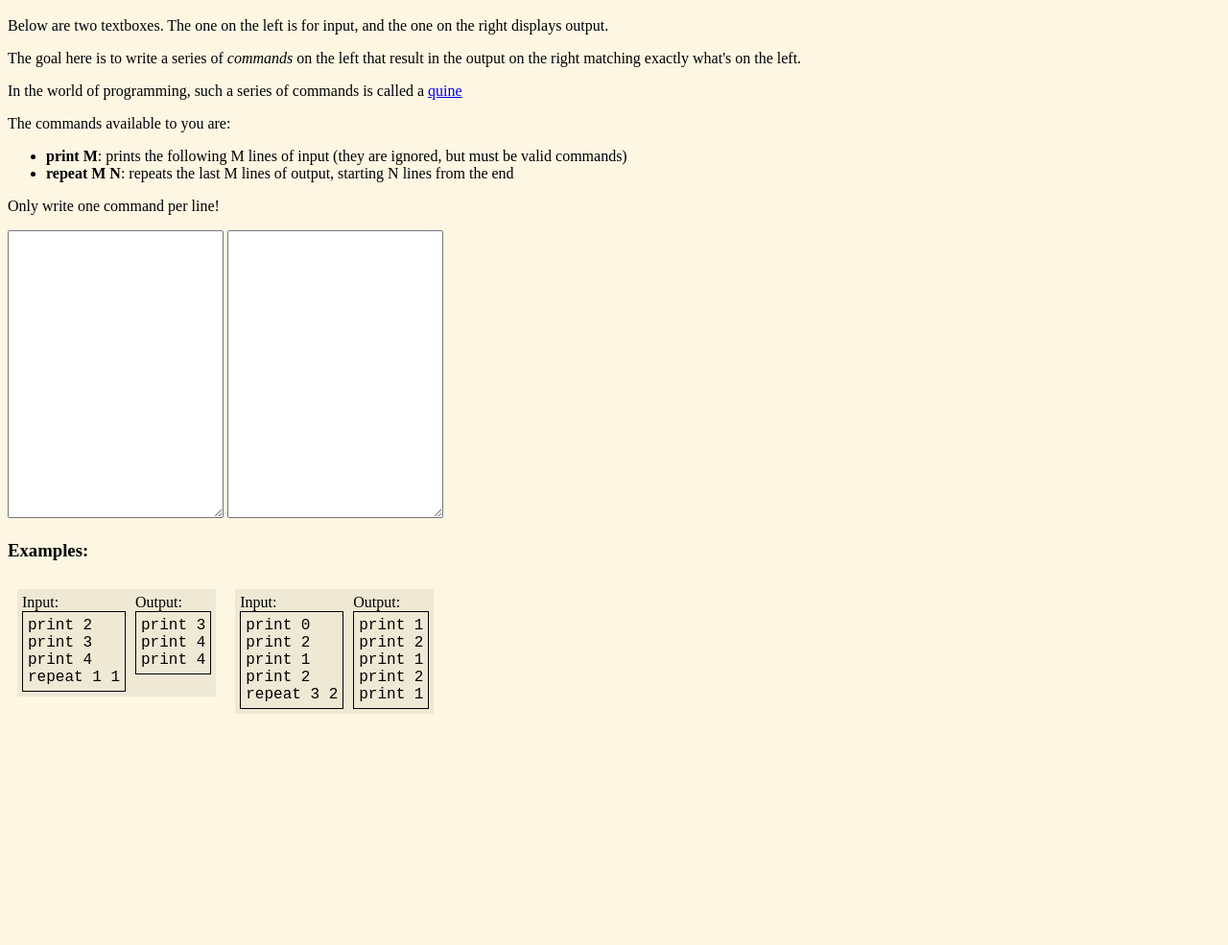
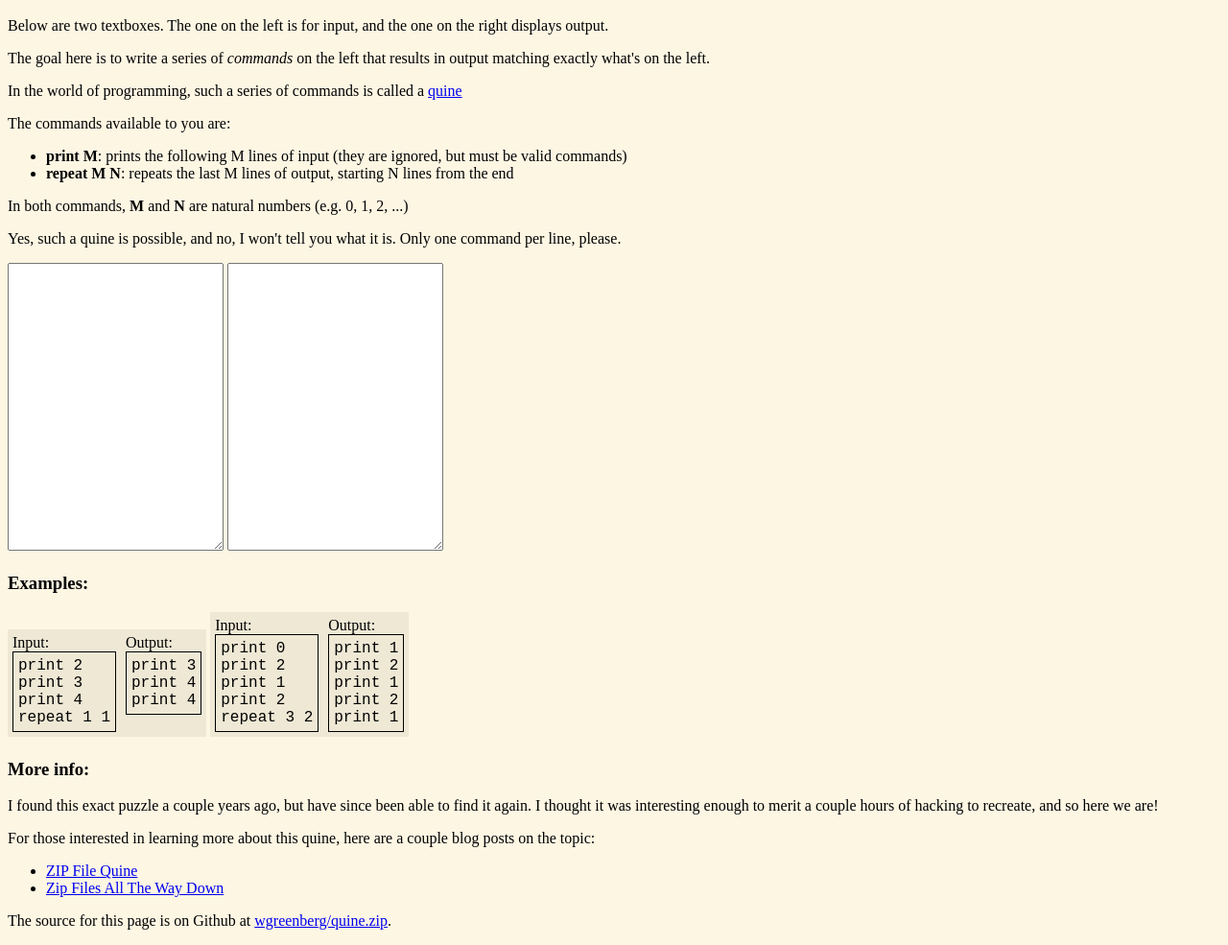
Before and after one commit to wgreenberg/quine.zip, a website: page index.html in a window 1280 px wide. Shown: the part 48-1033 px from the top of the page at 96% size. Before the commit the page ends 802 px from the top, so only its background shows below. Drawn offline with Linux system fonts and the light colour scheme.

Commit message:
Wording, style changes

```diff
--- a/index.html
+++ b/index.html
@@ -9,7 +9,7 @@
 <p>Below are two textboxes. The one on the left is for input, and the one on
 the right displays output.</p>
 <p>The goal here is to write a series of <i>commands</i> on the left that
-result in the output on the right matching exactly what's on the left.</p>
+results in output matching exactly what's on the left.</p>
 <p>In the world of programming, such a series of commands is called a
 <a href="https://en.wikipedia.org/wiki/Quine_(computing)">quine</a></p>
 <p>The commands available to you are:
@@ -23,13 +23,17 @@ result in the output on the right matching exactly what's on the left.</p>
         </li>
     </ul>
 </p>
-<p>Only write one command per line!</p>
+<p>In both commands, <b>M</b> and <b>N</b> are natural numbers (e.g. 0, 1, 2,
+...)</p>
+<p>Yes, such a quine is possible, and no, I won't tell you what it is. Only one
+command per line, please.</p>
 </div>
 <div class="codeboxes">
     <textarea id="input" class="codebox"></textarea>
     <textarea id="output" readonly class="codebox"></textarea>
 </div>
 <h3>Examples:</h3>
+<div class="examples">
 <div class="example">
     <div class="example-input">
         Input:
@@ -71,4 +75,18 @@ result in the output on the right matching exactly what's on the left.</p>
         </div>
     </div>
 </div>
+</div>
+<h3>More info:</h3>
+<p>I found this exact puzzle a couple years ago, but have since been able to
+find it again. I thought it was interesting enough to merit a couple hours of
+hacking to recreate, and so here we are!</p>
+<p>For those interested in learning more about this quine, here are a couple
+blog posts on the topic:
+    <ul>
+        <li><a href="http://steike.com/code/useless/zip-file-quine/">ZIP File Quine</a></li>
+        <li><a href="http://research.swtch.com/zip">Zip Files All The Way Down</a></li>
+    </ul>
+</p>
+<p>The source for this page is on Github at
+<a href="http://github.com/wgreenberg/quine.zip">wgreenberg/quine.zip</a>.</p>
 </html>
--- a/styles/main.css
+++ b/styles/main.css
@@ -15,11 +15,14 @@ body {
     width: 500px;
 }
 
+.examples {
+    display: table-cell;
+}
+
 .example {
     background-color: #eee8d5;
     display: inline-block;
-    margin: 10px;
-    float: left;
+    height: 100%;
 }
 
 .example-output {
```
